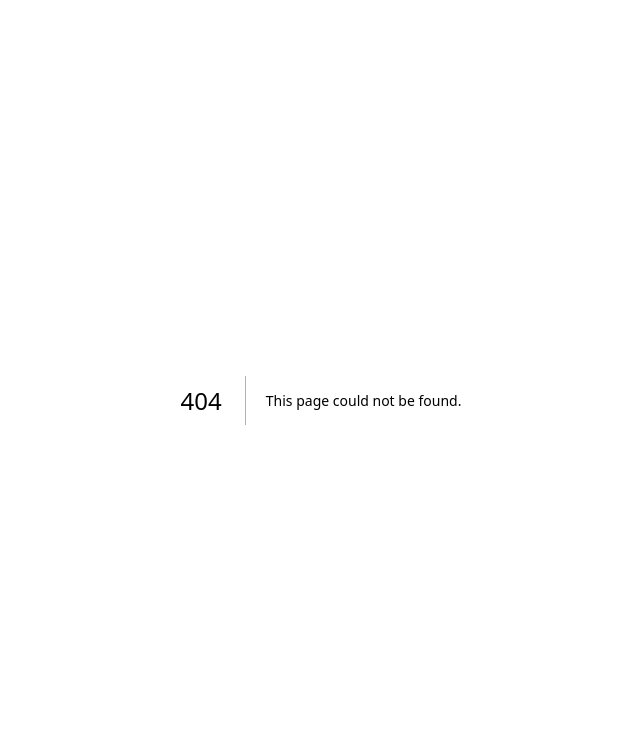
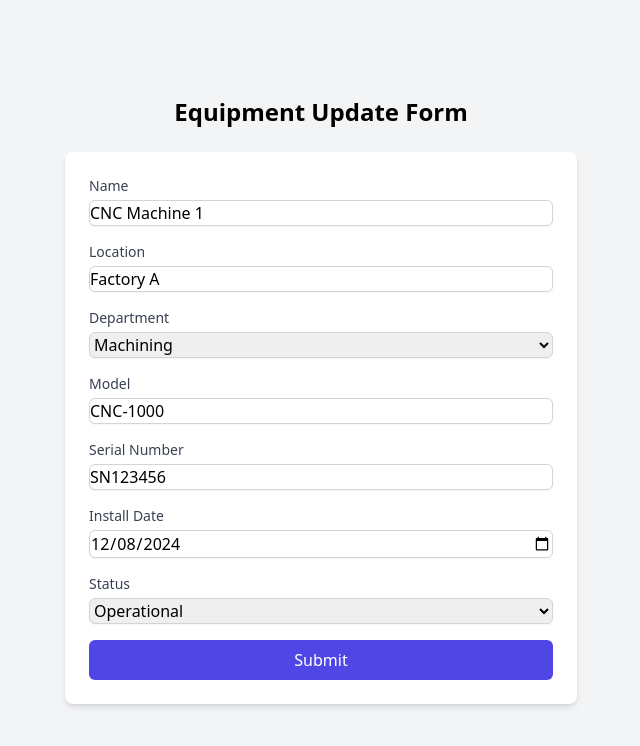
Before and after one commit to mohamed20163858/maintenance-tracking-system-challenge, a Next.js app: page /equipment/1/edit in a window 1280 px wide. Before the commit this address had no page. Shown: the top 746 px of the page, without its empty margins (319-959 px from the left). Built offline with nearby package versions, Linux system fonts and the light colour scheme; data requests are answered from the project's data file.

Commit message:
Finish creating edit page for equipment

```diff
--- a/app/components/EquipmentForm.tsx
+++ b/app/components/EquipmentForm.tsx
@@ -1,37 +1,40 @@
 "use client";
-import { useRouter } from "next/navigation";
+import { useEffect } from "react";
 import { useForm, Controller } from "react-hook-form";
 import { zodResolver } from "@hookform/resolvers/zod";
 import { equipmentSchema, EquipmentFormValues } from "../types/equipmentSchema";
 
-const EquipmentForm: React.FC = () => {
-  const router = useRouter();
+interface EquipmentFormProps {
+  existingEquipment?: EquipmentFormValues; // If we're editing, pass the existing data
+  onSubmit: (data: EquipmentFormValues) => void; // Handle submit for both new and edit
+}
+
+const EquipmentForm: React.FC<EquipmentFormProps> = ({
+  existingEquipment,
+  onSubmit,
+}) => {
   const {
     register,
     handleSubmit,
     control,
     formState: { errors },
+    setValue,
   } = useForm<EquipmentFormValues>({
     resolver: zodResolver(equipmentSchema),
+    defaultValues: existingEquipment || {}, // Set default values if editing
   });
 
-  const onSubmit = async (data: EquipmentFormValues) => {
-    try {
-      const response = await fetch(`http://localhost:3001/equipment/`, {
-        method: "POST",
-        headers: { "Content-Type": "application/json" },
-        body: JSON.stringify(data),
-        // Redirect to /equipment after successful submission
+  // Populate form fields with existing data when editing
+  useEffect(() => {
+    if (existingEquipment) {
+      Object.keys(existingEquipment).forEach((key) => {
+        setValue(
+          key as keyof EquipmentFormValues,
+          existingEquipment[key as keyof EquipmentFormValues]
+        );
       });
-
-      if (!response.ok) {
-        throw new Error("Failed to save equipment data");
     }
-      router.push("/equipment");
-    } catch (error) {
-      throw new Error("Failed to connect to the server");
-    }
-  };
+  }, [existingEquipment, setValue]);
 
   return (
     <form
@@ -163,23 +166,25 @@ const EquipmentForm: React.FC = () => {
         <Controller
           name="installDate"
           control={control}
-          render={({ field }) => (
+          render={({ field }) => {
+            const formattedDate = field.value
+              ? new Date(field.value).toISOString().split("T")[0]
+              : "";
+            return (
               <input
                 id="installDate"
                 type="date"
                 {...field}
-              value={
-                field.value instanceof Date
-                  ? field.value.toISOString().split("T")[0]
-                  : ""
-              }
+                value={formattedDate} // Ensure date format is YYYY-MM-DD
                 onChange={(e) => field.onChange(new Date(e.target.value))}
                 className={`mt-1 block w-full border ${
                   errors.installDate ? "border-red-500" : "border-gray-300"
                 } rounded-md shadow-sm focus:ring-indigo-500 focus:border-indigo-500`}
               />
-          )}
+            );
+          }}
         />
+
         {errors.installDate && (
           <p className="mt-2 text-sm text-red-500">
             {errors.installDate.message}
--- a/app/components/EquipmentTable.tsx
+++ b/app/components/EquipmentTable.tsx
@@ -21,6 +21,7 @@ import Link from "next/link";
 
 declare module "@tanstack/react-table" {
   //allows us to define custom properties for our columns
+  /* eslint-disable @typescript-eslint/no-unused-vars */
   interface ColumnMeta<TData extends RowData, TValue> {
     filterVariant?:
       | "text"
@@ -30,8 +31,9 @@ declare module "@tanstack/react-table" {
       | "view";
   }
 }
+/* eslint-enable @typescript-eslint/no-unused-vars */
 const EquipmentTable: React.FC<{ data: Equipment[] }> = ({ data }) => {
-  const [bulkStatus, setBulkStatus] = useState<
+  const [bulkStatus] = useState<
     "All" | "Operational" | "Down" | "Maintenance" | "Retired"
   >("All");
   const [sorting, setSorting] = useState<SortingState>([]);
@@ -43,7 +45,7 @@ const EquipmentTable: React.FC<{ data: Equipment[] }> = ({ data }) => {
   const [columnFilters, setColumnFilters] = useState<ColumnFiltersState>([]);
 
   //custom sorting logic for one of our enum columns
-  const sortStatusFn: SortingFn<Equipment> = (rowA, rowB, _columnId) => {
+  const sortStatusFn: SortingFn<Equipment> = (rowA, rowB) => {
     const statusA = rowA.original.status;
     const statusB = rowB.original.status;
     const statusOrder = ["Operational", "Maintenance", "Down", "Retired"];
--- /dev/null
+++ b/app/equipment/[id]/edit/page.tsx
@@ -0,0 +1,74 @@
+// app/equipment/[id]/edit/page.tsx
+"use client"; // Client-side component
+
+import { useState, useEffect } from "react";
+import { useParams } from "next/navigation"; // Using useParams from Next.js App Router
+import EquipmentForm from "../../../components/EquipmentForm";
+import { EquipmentFormValues } from "../../../types/equipmentSchema";
+
+const EditEquipmentPage = () => {
+  const { id } = useParams(); // Get dynamic route parameter
+  const [equipment, setEquipment] = useState<EquipmentFormValues | undefined>(
+    undefined
+  );
+  const [loading, setLoading] = useState<boolean>(true);
+  const [error, setError] = useState<string | null>(null);
+
+  useEffect(() => {
+    if (id) {
+      const fetchEquipment = async () => {
+        try {
+          const response = await fetch(`http://localhost:3001/equipment/${id}`);
+          const data = await response.json();
+          if (response.ok) {
+            console.log(data);
+            setEquipment(data);
+          } else {
+            setError("Failed to fetch equipment data");
+          }
+        } catch {
+          setError("Failed to fetch equipment data");
+        } finally {
+          setLoading(false);
+        }
+      };
+
+      fetchEquipment();
+    }
+  }, [id]);
+
+  const handleUpdate = async (data: EquipmentFormValues) => {
+    try {
+      const response = await fetch(`http://localhost:3001/equipment/${id}`, {
+        method: "PUT",
+        headers: { "Content-Type": "application/json" },
+        body: JSON.stringify(data),
+      });
+
+      if (!response.ok) {
+        throw new Error("Failed to update equipment data");
+      }
+
+      // Redirect after successful update (you can also handle this in a more sophisticated way)
+      window.location.href = "/equipment";
+    } catch {
+      alert("Failed to update equipment data");
+    }
+  };
+
+  if (loading) return <div>Loading...</div>;
+  if (error) return <p className="text-red-500">Error: {error}</p>;
+
+  return (
+    <div className="min-h-screen flex items-center justify-center bg-gray-100">
+      <div className="max-w-3xl w-full">
+        <h1 className="text-2xl font-bold text-center mb-6">
+          Equipment Update Form
+        </h1>
+        <EquipmentForm existingEquipment={equipment} onSubmit={handleUpdate} />
+      </div>
+    </div>
+  );
+};
+
+export default EditEquipmentPage;
--- a/app/equipment/[id]/page.tsx
+++ b/app/equipment/[id]/page.tsx
@@ -0,0 +1,112 @@
+import { Equipment } from "../../types/equipment";
+
+interface EquipmentDetailProps {
+  params: { id: string };
+}
+
+const EquipmentDetail = async ({ params }: EquipmentDetailProps) => {
+  const { id } = params;
+
+  // Fetch the equipment details
+  const fetchEquipmentDetails = async () => {
+    const response = await fetch(`http://localhost:3001/equipment/${id}`, {
+      cache: "no-store", // Ensures the latest data is fetched
+    });
+    if (!response.ok) {
+      throw new Error("Failed to fetch equipment details");
+    }
+    return response.json();
+  };
+
+  let equipment: Equipment | null = null;
+  try {
+    equipment = await fetchEquipmentDetails();
+  } catch (error) {
+    console.error(error);
+    equipment = null;
+  }
+
+  if (!equipment) {
+    return (
+      <div>
+        <h1 className="text-red-500">Failed to load equipment details</h1>
+        <p>Please try again later.</p>
+      </div>
+    );
+  }
+
+  return (
+    <div className="p-4">
+      <h1 className="text-2xl font-bold mb-4">Equipment Details</h1>
+      <table className="w-full border border-red-500">
+        <tbody>
+          <tr>
+            <td className="px-4 py-2 font-bold border border-red-500">Name</td>
+            <td className="px-4 py-2 border border-red-500">
+              {equipment.name}
+            </td>
+          </tr>
+          <tr>
+            <td className="px-4 py-2 font-bold border border-red-500">
+              Location
+            </td>
+            <td className="px-4 py-2 border border-red-500">
+              {equipment.location}
+            </td>
+          </tr>
+          <tr>
+            <td className="px-4 py-2 font-bold border border-red-500">
+              Department
+            </td>
+            <td className="px-4 py-2 border border-red-500">
+              {equipment.department}
+            </td>
+          </tr>
+          <tr>
+            <td className="px-4 py-2 font-bold border border-red-500">Model</td>
+            <td className="px-4 py-2 border border-red-500">
+              {equipment.model}
+            </td>
+          </tr>
+          <tr>
+            <td className="px-4 py-2 font-bold border border-red-500">
+              Serial Number
+            </td>
+            <td className="px-4 py-2 border border-red-500">
+              {equipment.serialNumber}
+            </td>
+          </tr>
+          <tr>
+            <td className="px-4 py-2 font-bold border border-red-500">
+              Install Date
+            </td>
+            <td className="px-4 py-2 border border-red-500">
+              {new Date(equipment.installDate).toLocaleDateString()}
+            </td>
+          </tr>
+          <tr>
+            <td className="px-4 py-2 font-bold border border-red-500">
+              Status
+            </td>
+            <td className="px-4 py-2 border border-red-500">
+              {equipment.status}
+            </td>
+          </tr>
+        </tbody>
+      </table>
+      <div className="mt-4 flex items-center justify-between">
+        <a href="/equipment" className="text-blue-500 hover:underline">
+          Back to Equipment List
+        </a>
+        <a
+          href={`/equipment/${id}/edit`}
+          className="text-blue-500 hover:underline mr-4"
+        >
+          Edit
+        </a>
+      </div>
+    </div>
+  );
+};
+
+export default EquipmentDetail;
--- a/app/equipment/new/page.tsx
+++ b/app/equipment/new/page.tsx
@@ -1,12 +1,36 @@
+"use client";
+
 import React from "react";
+import { EquipmentFormValues } from "../../types/equipmentSchema";
 import EquipmentForm from "../../components/EquipmentForm";
 
 const EquipmentFormPage = () => {
+  const handleCreate = async (data: EquipmentFormValues) => {
+    try {
+      const response = await fetch("http://localhost:3001/equipment", {
+        method: "POST",
+        headers: { "Content-Type": "application/json" },
+        body: JSON.stringify(data),
+      });
+
+      if (!response.ok) {
+        throw new Error("Failed to create new equipment");
+      }
+
+      // Redirect or notify user of success
+      window.location.href = "/equipment";
+    } catch {
+      alert("Failed to create new equipment");
+    }
+  };
+
   return (
     <div className="min-h-screen flex items-center justify-center bg-gray-100">
       <div className="max-w-3xl w-full">
-        <h1 className="text-2xl font-bold text-center mb-6">Equipment Form</h1>
-        <EquipmentForm />
+        <h1 className="text-2xl font-bold text-center mb-6">
+          Equipment Creation Form
+        </h1>
+        <EquipmentForm onSubmit={handleCreate} />
       </div>
     </div>
   );
--- a/app/equipment/page.tsx
+++ b/app/equipment/page.tsx
@@ -17,8 +17,19 @@ const EquipmentPage = () => {
       }
       const data = await response.json();
       setEquipmentData(data);
-    } catch (err: any) {
-      setError(err.message || "An unexpected error occurred");
+    } catch (err: unknown) {
+      if (err instanceof Error) {
+        setError(err.message || "An unexpected error occurred");
+      } else if (
+        typeof err === "object" &&
+        err !== null &&
+        "message" in err &&
+        typeof err.message === "string"
+      ) {
+        setError(err.message || "An unexpected error occurred");
+      } else {
+        setError("An unexpected error occurred");
+      }
     } finally {
       setLoading(false);
     }
--- a/db.json
+++ b/db.json
@@ -1,14 +1,14 @@
 {
   "equipment": [
     {
-      "id": "1",
       "name": "CNC Machine 1",
       "location": "Factory A",
       "department": "Machining",
       "model": "CNC-1000",
       "serialNumber": "SN123456",
-      "installDate": "2022-04-15",
-      "status": "Operational"
+      "installDate": "2024-12-08T00:00:00.000Z",
+      "status": "Operational",
+      "id": "1"
     },
     {
       "id": "2",
@@ -27,8 +27,8 @@
       "department": "Packaging",
       "model": "3DP-300X",
       "serialNumber": "SN456789",
-      "installDate": "2023-02-20",
-      "status": "Maintenance"
+      "installDate": "2023-02-11",
+      "status": "Operational"
     },
     {
       "id": "4",
@@ -231,13 +231,23 @@
       "status": "Maintenance"
     },
     {
-      "id": "414e",
       "name": "ardunio uno",
       "location": "egypt",
       "department": "Assembly",
       "model": "123",
       "serialNumber": "sn123",
-      "installDate": "2024-12-07T00:00:00.000Z",
+      "installDate": "2024-12-08T00:00:00.000Z",
+      "status": "Operational",
+      "id": "414e"
+    },
+    {
+      "id": "67c1",
+      "name": "ardunio mega",
+      "location": "italy",
+      "department": "Assembly",
+      "model": "12345",
+      "serialNumber": "SN123456",
+      "installDate": "2023-01-11T00:00:00.000Z",
       "status": "Operational"
     }
   ],
```
Lines whose indentation alone changed are shown as unchanged.
